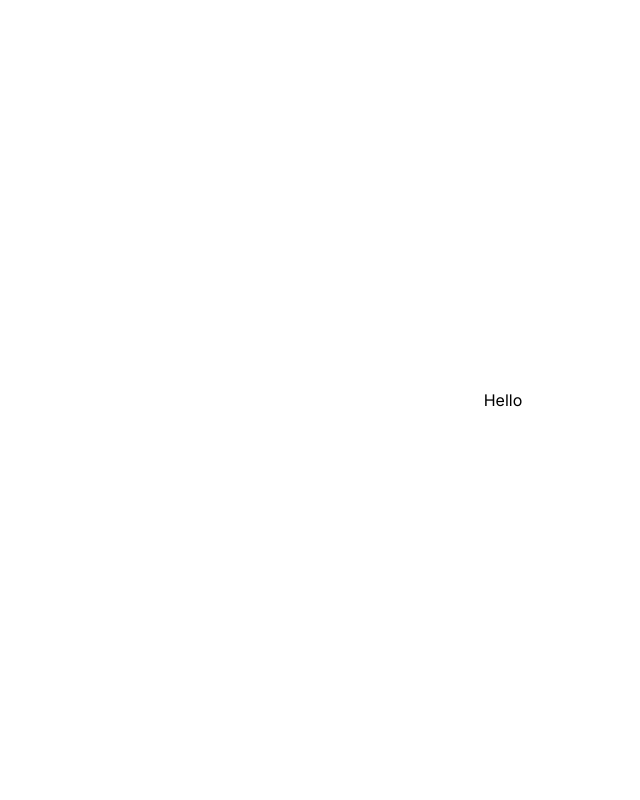
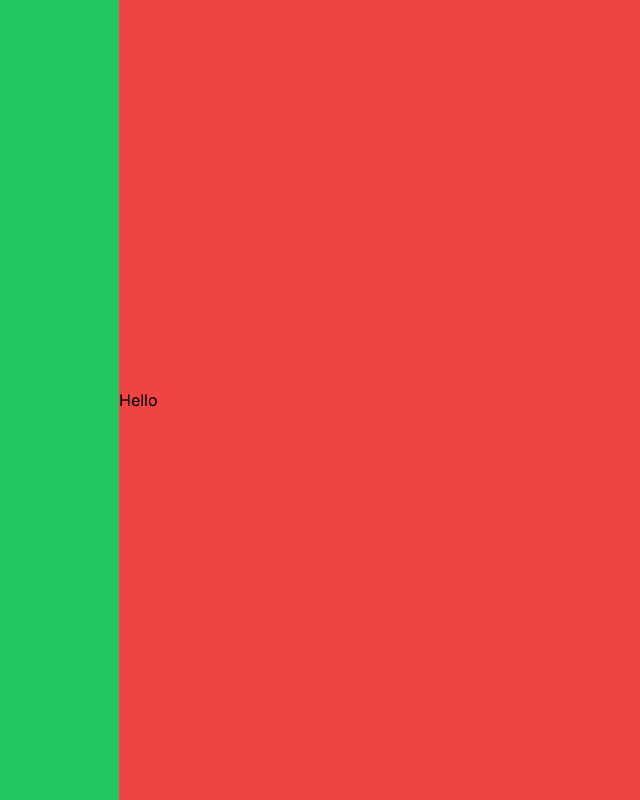
Before and after one commit to ts549/Catapult, a Next.js app in the folder frontend/: page / in a window 1280 px wide. Shown: the whole page, without its empty margins (137-777 px from the left). Built offline with nearby package versions, Linux system fonts and the light colour scheme.

Commit message:
include layout

```diff
--- a/frontend/src/app/layout.js
+++ b/frontend/src/app/layout.js
@@ -1,17 +1,22 @@
-import { Inter } from "next/font/google";
-import "./globals.css";
+import { Inter } from 'next/font/google';
+import './globals.css';
 
-const inter = Inter({ subsets: ["latin"] });
+const inter = Inter({ subsets: ['latin'] });
 
 export const metadata = {
-  title: "Create Next App",
-  description: "Generated by create next app",
+  title: 'Create Next App',
+  description: 'Generated by create next app',
 };
 
 export default function RootLayout({ children }) {
   return (
     <html lang="en">
-      <body className={inter.className}>{children}</body>
+      <body className={inter.className}>
+        <div className="flex flex-row h-screen w-screen bg-red-500">
+          <div className="w-64 bg-green-500 h-full"></div>
+          {children}
+        </div>
+      </body>
     </html>
   );
 }
```
